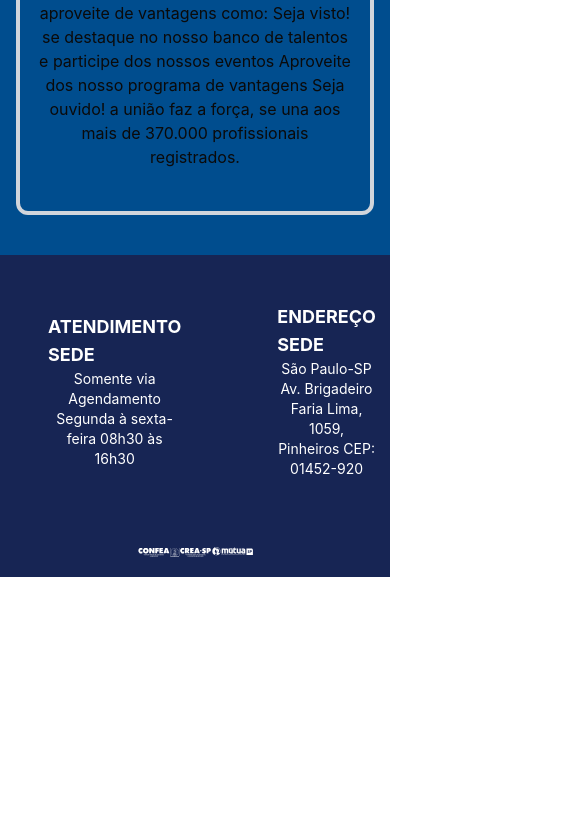
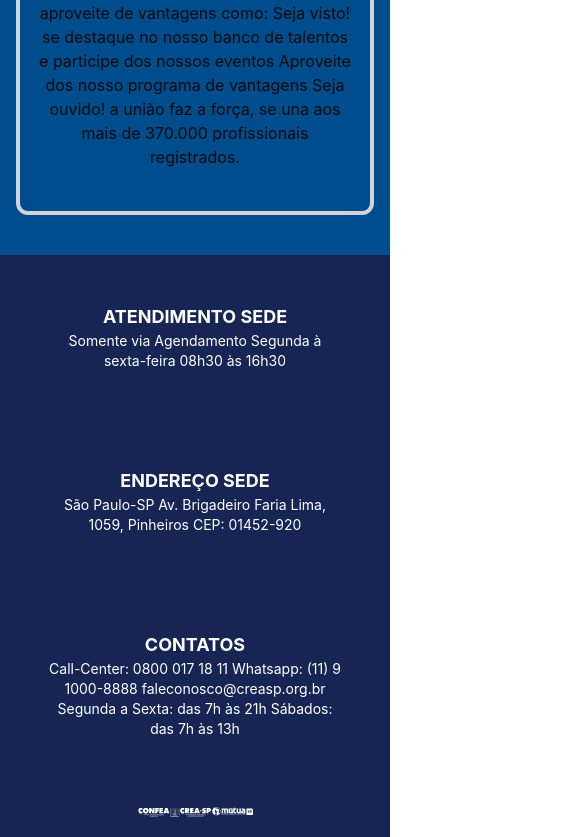
Before and after one commit to gui23dib/CREA-SP-IDEATHON, a React (Vite) app: page / in a window 390 px wide. Shown: the part 6796-7633 px from the top of the page, 585 px wide, since content can reach past the window. Before the commit the page ends 7373 px from the top, so only its background shows below. Built offline with nearby package versions, Linux system fonts and the light colour scheme.

Commit message:
add flex col test

```diff
--- a/src/App.tsx
+++ b/src/App.tsx
@@ -279,7 +279,7 @@ function App() {
           </div>
         </div>
         <div className="flex flex-col sm:flex-row w-full text-white bg-blue-950">
-        <div className="flex flex-row md:flex-row lg:flex-row w-full" ref={contactFooterRef}>
+        <div className="flex flex-col md:flex-row lg:flex-row w-full" ref={contactFooterRef}>
           <div className="flex flex-col items-center justify-center w-full p-12">
             <h2 className="text-lg font-bold text-left sm:text-xl">
               ATENDIMENTO SEDE
```
